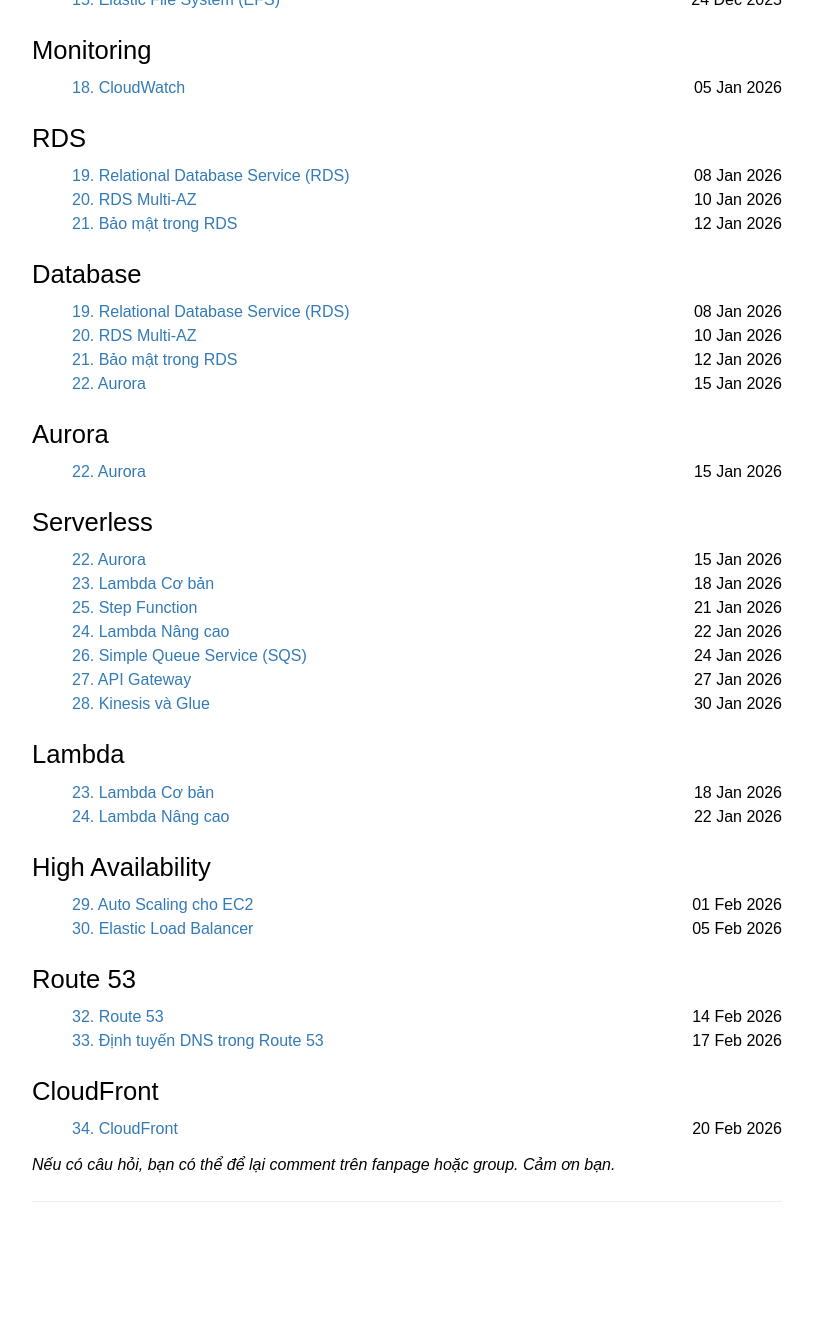
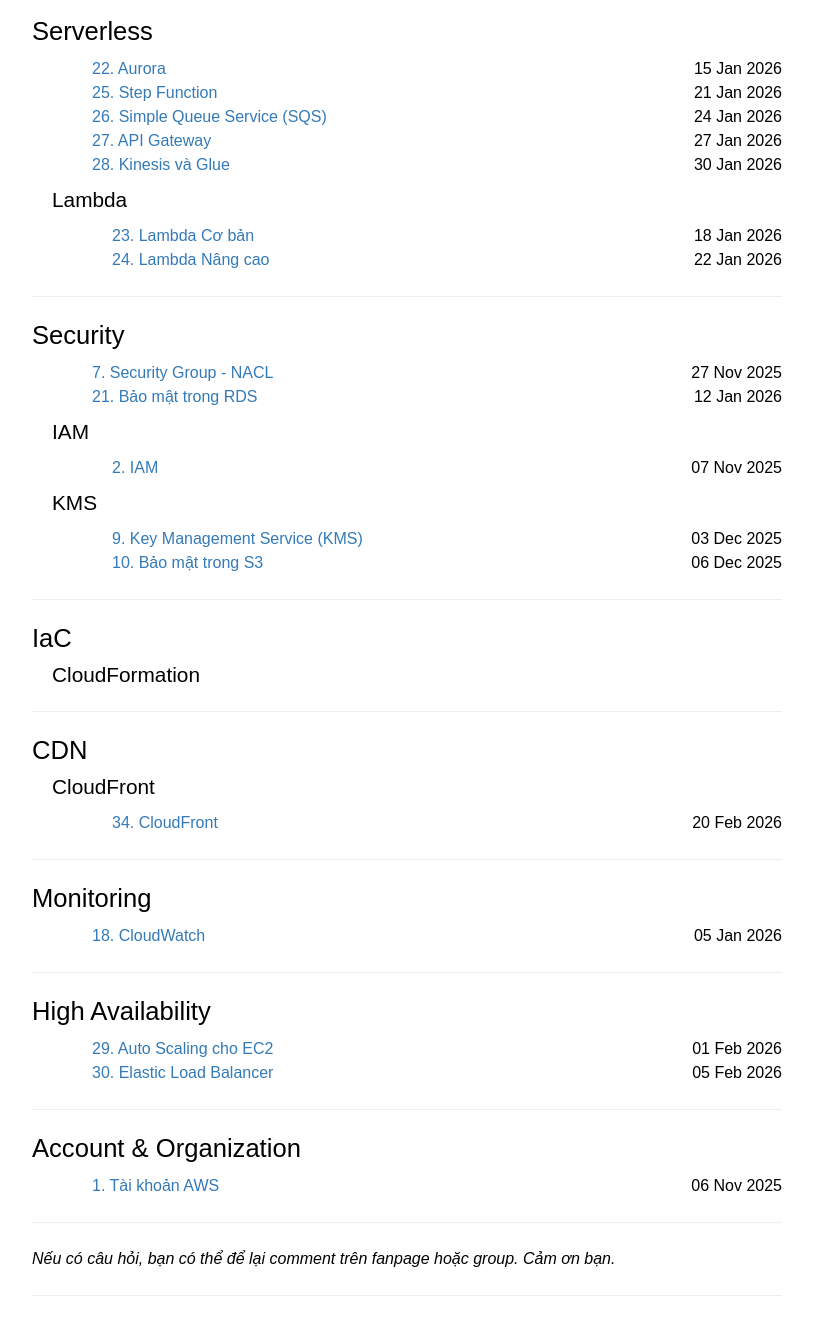
Before and after one commit to awscoban/awscoban.github.io, a Jekyll site: the page built from categories.md, in a window 1280 px wide and 1400 px high, scrolled down 1693 px. Shown: the top 1335 px of the window, without its empty margins (233-1046 px from the left). Built offline with Jekyll 4.4.1, drawn with Linux system fonts in a browser that asks for light colours; nearby versions of some CDN libraries; comment, search, counter and statistics services are not loaded; some of the changed text lies outside the part shown.

Commit message:
refactor: split categories hierrachically

```diff
--- /dev/null
+++ b/_data/category_groups.yml
@@ -0,0 +1,40 @@
+- name: Infrastructure
+- name: Networking
+  subcategories:
+    - VPC
+    - Route 53
+- name: Storage
+  subcategories:
+    - S3
+    - EFS
+    - EBS
+- name: Compute
+  subcategories:
+    - EC2
+    - Lambda
+- name: Database
+  subcategories:
+    - RDS
+    - Aurora
+    - DynamoDB
+- name: Serverless
+  subcategories:
+    - Lambda
+- name: Security
+  subcategories:
+    - IAM
+    - KMS
+
+- name: IaC
+  subcategories:
+    - CloudFormation
+
+- name: CDN
+  subcategories:
+    - CloudFront
+
+- name: Monitoring
+
+- name: High Availability
+
+- name: Account & Organization
--- a/_posts/2025-11-27-sg-nacl.md
+++ b/_posts/2025-11-27-sg-nacl.md
@@ -4,8 +4,8 @@
 title2: "Security Group - NACL"
 date: 2025-11-27
 permalink: /2025/11/27/sg-nacl
-categories: [VPC]
-tags: [VPC]
+categories: [VPC, Security, Networking]
+tags: [VPC, Security, Networking]
 img: /assets/7_sg_nacl/stateful-stateless.png
 summary: "Hẳn bạn đọc đã từng nghe đến khái niệm tường lửa (firewall). Đây là một hệ thống bảo mật mạng máy tính, kiểm soát các kết nối đến mạng, định cho phép hoặc chặn các gói tin dựa trên IP nguồn, IP đích, cổng, và giao thức mạng.
 Chúng có thể được phân thành hai loại: stateful (có lưu trạng thái) và stateless (không lưu trạng thái)."
--- a/_posts/2026-01-12-rds-security.md
+++ b/_posts/2026-01-12-rds-security.md
@@ -4,8 +4,8 @@
 title2: "Bảo mật trong RDS"
 date: 2026-01-12
 permalink: /2026/01/12/rds-security
-categories: [RDS, Database]
-tags: [RDS, Database]
+categories: [RDS, Database, Security]
+tags: [RDS, Database, Security]
 img: /assets/21_rds_security/rds-iam-auth.png
 summary: "Trong bài này, mình sẽ trình bày hai vấn đề bảo mật quan trọng trong RDS: xác thực quyền truy cập CSDL trong DB Instance dùng IAM, và mã hoá dữ liệu trong RDS, bao gồm cả mã hoá khi truyền tải và mã hoá khi lưu trữ."
 ---
--- a/categories.md
+++ b/categories.md
@@ -12,11 +12,38 @@
   </div>
   <hr/> -->
   <div class="tags-expo-section">
-    {% for tag in site.categories %}
-    <h2 id="{{ tag[0] | slugify }}">{{ tag[0] }}</h2>
-    <ul class="tags-expo-posts">
-      {% for post in tag[1] reversed%}
-      <!-- <li> -->
+    {% for group in site.data.category_groups %}
+    <h2 id="{{ group.name | slugify }}">{{ group.name }}</h2>
+
+    <ul class="tags-expo-posts" style="margin-left: 20px;">
+      {% assign parent_posts = site.categories[group.name] %}
+      {% for post in parent_posts reversed %}
+        {% assign in_sub = false %}
+        {% for sub in group.subcategories %}
+          {% if post.categories contains sub %}
+            {% assign in_sub = true %}
+            {% break %}
+          {% endif %}
+        {% endfor %}
+        {% if in_sub == false %}
+        <div>
+          <span style="float: left;">
+            <a href="{{ post.url }}">{{ post.title }}</a>
+          </span>
+          <span style="float: right;">
+            {{ post.date | date_to_string }}
+          </span>
+        </div>
+        <br>
+        {% endif %}
+      {% endfor %}
+    </ul>
+
+    {% for sub in group.subcategories %}
+    <h4 style="margin-left: 20px;" id="{{ sub | slugify }}">{{ sub }}</h4>
+    <ul class="tags-expo-posts" style="margin-left: 40px;">
+      {% assign posts = site.categories[sub] %}
+      {% for post in posts reversed %}
       <div>
         <span style="float: left;">
           <a href="{{ post.url }}">{{ post.title }}</a>
@@ -24,12 +51,12 @@
        <span style="float: right;">
           {{ post.date | date_to_string }}
         </span>
-        </div>
-        <br>
-      <!-- </li> -->
-      <!-- </a> -->
+      </div>
+      <br>
       {% endfor %}
     </ul>
     {% endfor %}
+    <hr>
+    {% endfor %}
   </div>
 </div>
```
Also changed, not shown: _posts/2025-11-13-vpc.md (+2 -2 lines).
